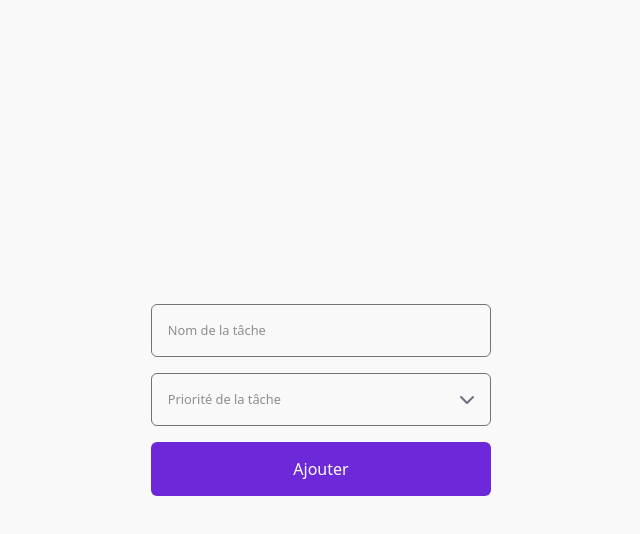
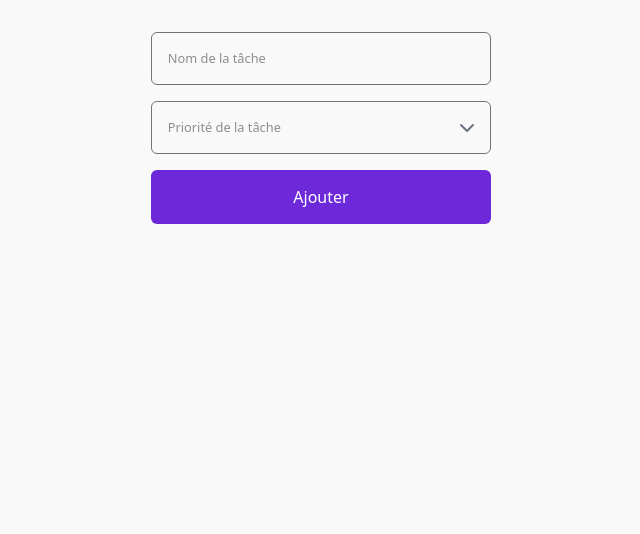
Before and after one commit to Abelilito/Task-manager, a React (Vite) app: page / in a window 1280 px wide. Shown: the top 534 px of the page, without its empty margins (319-959 px from the left). Built offline with nearby package versions, Linux system fonts and the light colour scheme.

Commit message:
Fix: form sticky

```diff
--- a/src/App.css
+++ b/src/App.css
@@ -1,4 +1,4 @@
 #root {
   width: 100%;
-  padding: 2rem;
+  padding: 0 2rem 2rem 2rem;
 }
--- a/src/components/TaskList/TaskList.jsx
+++ b/src/components/TaskList/TaskList.jsx
@@ -20,13 +20,13 @@ export const TaskList = ({ tasks, setTask, filtered, filterTask }) => {
   function status(item) {
     if (item.done) {
       return (
-        <span className="bg-[#5BB98B] px-[15px] py-[5px] rounded-md">
+        <span className="bg-[#5BB98B] px-[15px] py-[5px] rounded-md text-[13px]">
           Terminée
         </span>
       );
     } else {
       return (
-        <span className="bg-[#D5AE39] px-[15px] py-[5px] rounded-md">
+        <span className="bg-[#D5AE39] px-[15px] py-[5px] rounded-md text-[13px]">
           En cours
         </span>
       );
@@ -36,9 +36,10 @@ export const TaskList = ({ tasks, setTask, filtered, filterTask }) => {
   if (filtered.length > 0) {
     return (
       <>
-        <Filter filterTasks={filterTask} />
-
-        <div className="my-8">{filteredCount()}</div>
+        <div className="top-[14rem] sticky bg-[#f9f9f9] w-full mb-8 flex flex-col items-center">
+          <Filter filterTasks={filterTask} />
+          <div className="mt-8">{filteredCount()}</div>
+        </div>
 
         <div className="w-full grid justify-center gap-4 grid-cols-[repeat(auto-fit,_100%)] md:grid-cols-[repeat(auto-fit,_24rem)]">
           {filtered.map((task, index) => (
--- a/src/components/TaskManager/TaskManager.jsx
+++ b/src/components/TaskManager/TaskManager.jsx
@@ -29,7 +29,10 @@ export const TaskManager = () => {
 
   return (
     <div className="flex flex-col items-center w-full">
-      <TaskForm task={task} setTask={setTask} filterTasks={filterTasks} />
+      <div className="top-0 sticky bg-[#f9f9f9] w-full pt-[2rem]">
+        <TaskForm task={task} setTask={setTask} filterTasks={filterTasks} />
+      </div>
+
       <TaskList
         tasks={task}
         setTask={setTask}
--- a/src/index.css
+++ b/src/index.css
@@ -22,7 +22,6 @@
 body {
   margin: 0;
   display: flex;
-  place-items: center;
   min-width: 320px;
   min-height: 100vh;
 }
```
